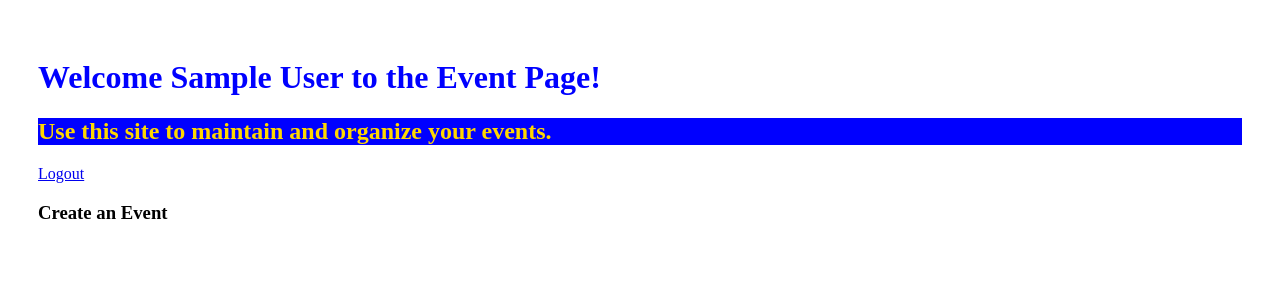
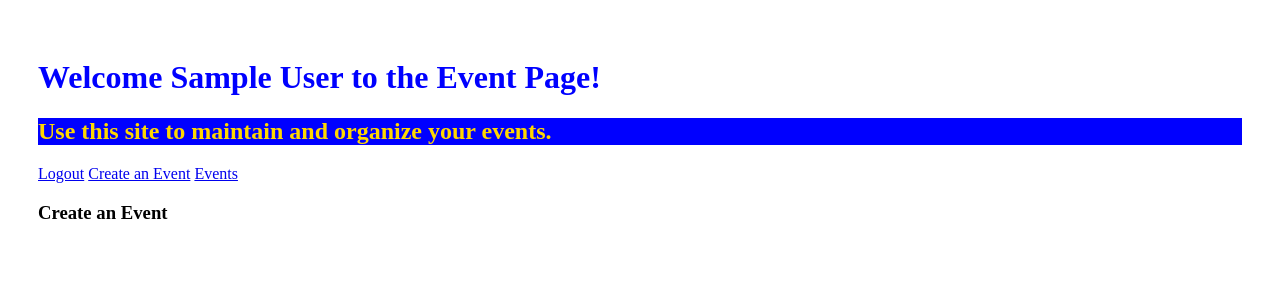
Before and after one commit to telsitamuzi/PythonApp, a Flask app: page / in a window 1280 px wide. Shown: the top 300 px of the page. Run offline with Flask 2, Linux system fonts and the light colour scheme; the visitor is signed in with stand-in values (Sample User, id 1).

Commit message:
Fixed index.html to show links when logged in

```diff
--- a/templates/index.html
+++ b/templates/index.html
@@ -17,6 +17,8 @@
     {% if user %}
         <nav>
             <a href="{{ url_for('logout') }}"> Logout</a>
+            <a href="{{ url_for('new_event') }}">Create an Event</a>
+            <a href="{{ url_for('get_events') }}">Events</a>
         </nav>
     {% else %}
         <nav>
```
